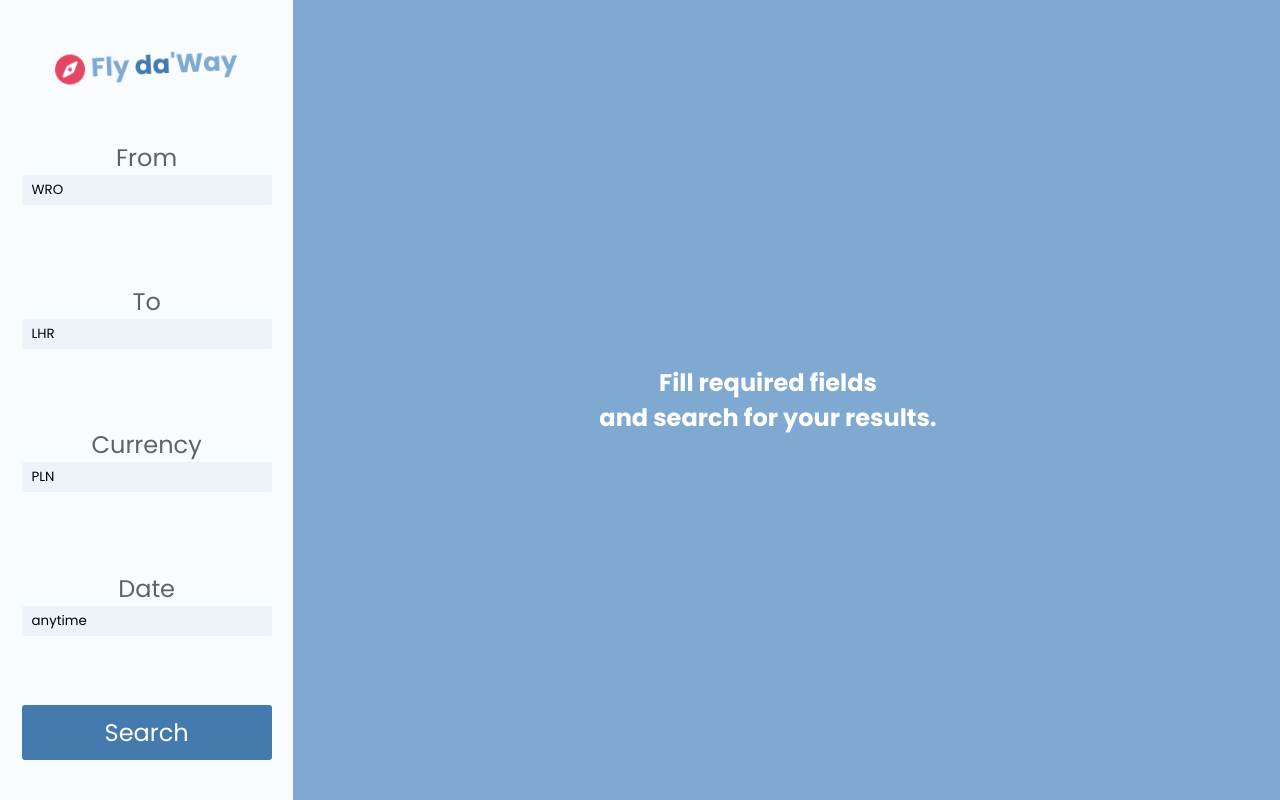
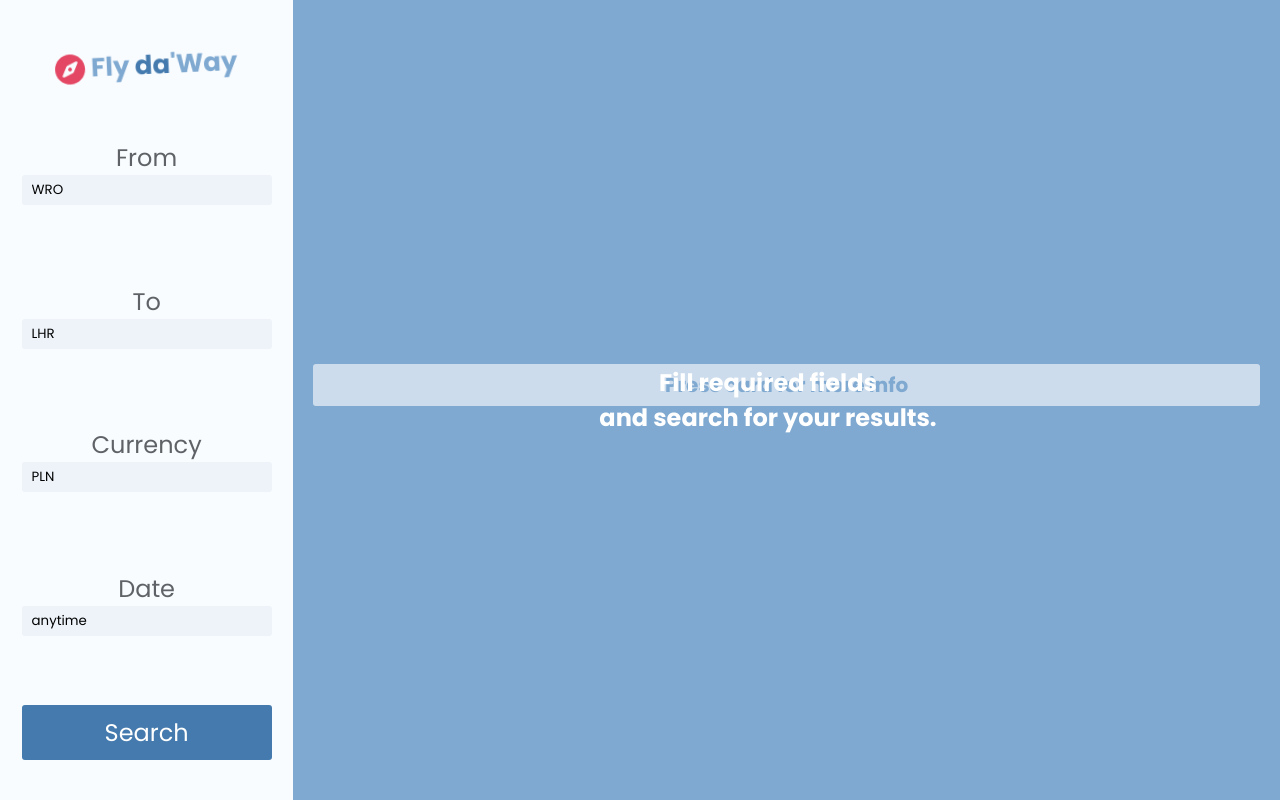
Before and after one commit to Bartholomeas/Fly-da-Way, a React (Create React App) app: page / in a window 1280 px wide. Built offline with nearby package versions, Linux system fonts and the light colour scheme.

Commit message:
finished

```diff
--- a/src/components/molecules/FlyCard/FlyCard.js
+++ b/src/components/molecules/FlyCard/FlyCard.js
@@ -1,5 +1,5 @@
 import React from 'react';
-import { CardBody, CarrierSign, TopWrapper, Time, Date, Direction, InfoTitle, InfoContent, PriceTag } from './FlyCard.styles';
+import { CardBody, CarrierSign, TopWrapper, Time, Date, Direction, InfoTitle, PriceTag } from './FlyCard.styles';
 
 const FlyCard = ({ from, to, price, depDate, direct, carrierId }) => {
   return (
@@ -12,7 +12,7 @@ const FlyCard = ({ from, to, price, depDate, direct, carrierId }) => {
           <Date>2021-10-01</Date>
         </InfoTitle>
       </TopWrapper>
-      <CarrierSign>Wizzair</CarrierSign>
+      <CarrierSign>{carrierId}</CarrierSign>
       {/* <InfoWrapper>
         <InfoTitle>
           Origin: <InfoContent>{from}</InfoContent>
--- a/src/components/molecules/FlyCard/FlyCard.styles.js
+++ b/src/components/molecules/FlyCard/FlyCard.styles.js
@@ -10,7 +10,7 @@ export const CardBody = styled.div`
   background-color: #fff;
   box-shadow: 5px 5px 15px rgba(0, 0, 0, 0.2);
   transition: transform 0.3s ease-in-out;
-  /* overflow: hidden; */
+  overflow: hidden;
   cursor: pointer;
 
   &:hover {
@@ -49,7 +49,7 @@ export const InfoWrapper = styled.div`
 
 export const Direction = styled.p`
   margin: 0;
-  font-size: 2rem;
+  font-size: 3rem;
   font-weight: bold;
   color: ${({ theme }) => theme.colors.darkerBlue};
 `;
@@ -92,12 +92,26 @@ export const PriceTag = styled.span`
   }
 `;
 
-export const CarrierSign = styled.span`
+export const CarrierSign = styled.p`
   position: absolute;
+  display: flex;
+  justify-content: center;
+  align-items: center;
+  margin: 0;
+  height: 3rem;
   bottom: 1rem;
   left: 1rem;
   opacity: 0.3;
   color: ${({ theme }) => theme.colors.baseBlue};
-  font-size: 3.5rem;
+  font-size: 4rem;
   font-weight: bold;
+
+  @media only screen and (${breakpoints.device.m}) {
+    font-size: 5rem;
+    height: 4rem;
+  }
+  @media only screen and (${breakpoints.device.l}) {
+    font-size: 6.5rem;
+    height: 5rem;
+  }
 `;
--- a/src/components/organisms/ResultSection/ResultSection.js
+++ b/src/components/organisms/ResultSection/ResultSection.js
@@ -1,13 +1,24 @@
 import React from 'react';
-import { ResultWrapper, FillInfo } from './ResultSection.styles';
+import { ResultWrapper, FillInfo, ResultInfo } from './ResultSection.styles';
 import FlyCard from 'components/molecules/FlyCard/FlyCard';
 
 const ResultSection = ({ flyQuotes, flightInfos }) => {
   console.log(flightInfos);
+
   return (
     <ResultWrapper>
+      <ResultInfo>Press card for more info</ResultInfo>
       {flyQuotes.length > 0 ? (
         flyQuotes.map((card) => {
+          let carrierName;
+          // eslint-disable-next-line no-unused-vars
+          const cardCarrier = flightInfos.carriers.forEach((carrier) => {
+            if (card.OutboundLeg.CarrierIds[0] === carrier.CarrierId) {
+              carrierName = carrier.Name;
+            }
+          });
+          console.log(card);
+
           return (
             <FlyCard
               key={card.QuoteId}
@@ -16,10 +27,7 @@ const ResultSection = ({ flyQuotes, flightInfos }) => {
               price={card.MinPrice}
               depDate={card.OutboundLeg.DepartureDate}
               direct={card.Direct}
-              // carrierId={
-              //   flightInfos.carriers.forEach((carrier) => console.log(card))
-              //   // card.OutboundLeg.CarrierIds[0]
-              // }
+              carrierId={carrierName}
             />
           );
         })
--- a/src/components/organisms/ResultSection/ResultSection.styles.js
+++ b/src/components/organisms/ResultSection/ResultSection.styles.js
@@ -9,9 +9,9 @@ export const ResultWrapper = styled.div`
   flex-wrap: wrap;
   width: 100%;
   min-height: 35vh;
-  padding: 4rem 2rem;
+  padding: 3rem 2rem;
   background-color: ${({ theme }) => theme.colors.baseBlue};
-  overflow-y: scroll;
+  /* overflow-y: scroll; */
 
   @media only screen and (${breakpoints.device.m}) {
     min-height: 100vh;
@@ -30,3 +30,17 @@ export const FillInfo = styled.h1`
     transform: translateX(-50%);
   }
 `;
+
+export const ResultInfo = styled.p`
+  align-self: center;
+  justify-content: center;
+  padding: 0.6rem;
+  margin-bottom: 5rem;
+  border-radius: 3px;
+  background-color: #fff9;
+  color: ${({ theme }) => theme.colors.baseBlue};
+  text-align: center;
+  font-size: 2rem;
+  font-weight: bold;
+  flex-basis: 100%;
+`;
--- a/src/views/App.styles.js
+++ b/src/views/App.styles.js
@@ -10,7 +10,7 @@ export const Wrapper = styled.div`
   /* min-height: 100vh; */
   /* height: 3000px; */
   margin: 0;
-  overflow-y: hidden;
+  overflow: hidden;
 
   @media only screen and (${breakpoints.device.m}) {
     flex-direction: row;
```
Also changed, not shown: 1 other file (tests, documents, lock files or other folders).
